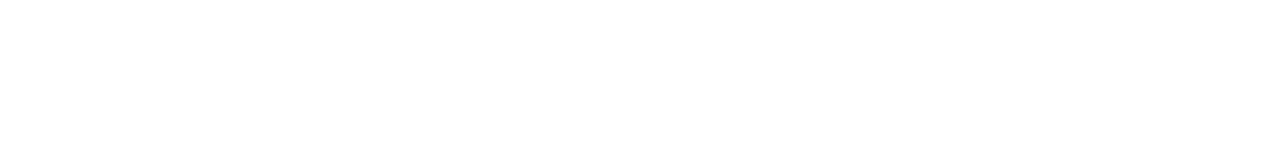
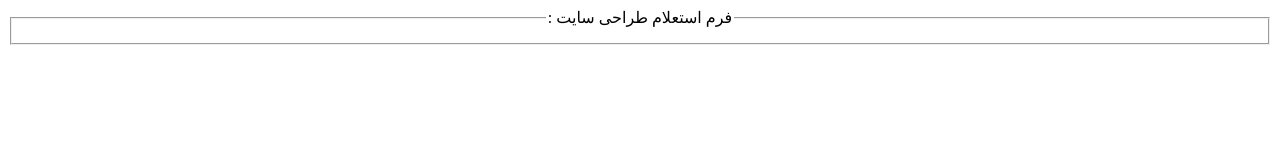
Before and after one commit to hamidst4322/html-form-mini-project, a plain HTML site: page form.html in a window 1280 px wide. Drawn offline with Linux system fonts and the light colour scheme.

Commit message:
Add main form tags

```diff
--- a/form.html
+++ b/form.html
@@ -7,6 +7,10 @@
     <title>mini-project</title>
 </head>
 <body>
-
+<form action="" dir="rtl">
+    <fieldset>
+        <legend style="text-align:center;"> فرم استعلام طراحی سایت :</legend>
+    </fieldset>
+</form>
 </body>
 </html>
```
